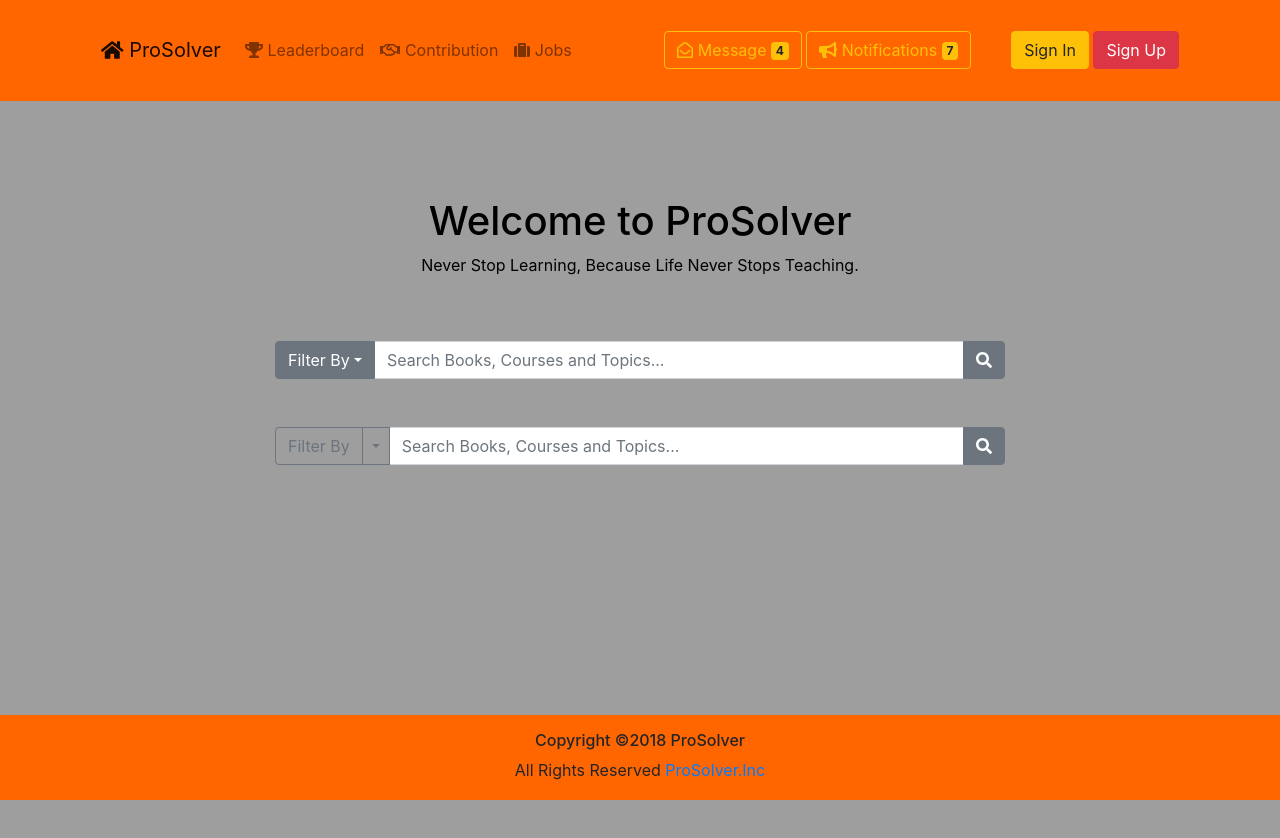
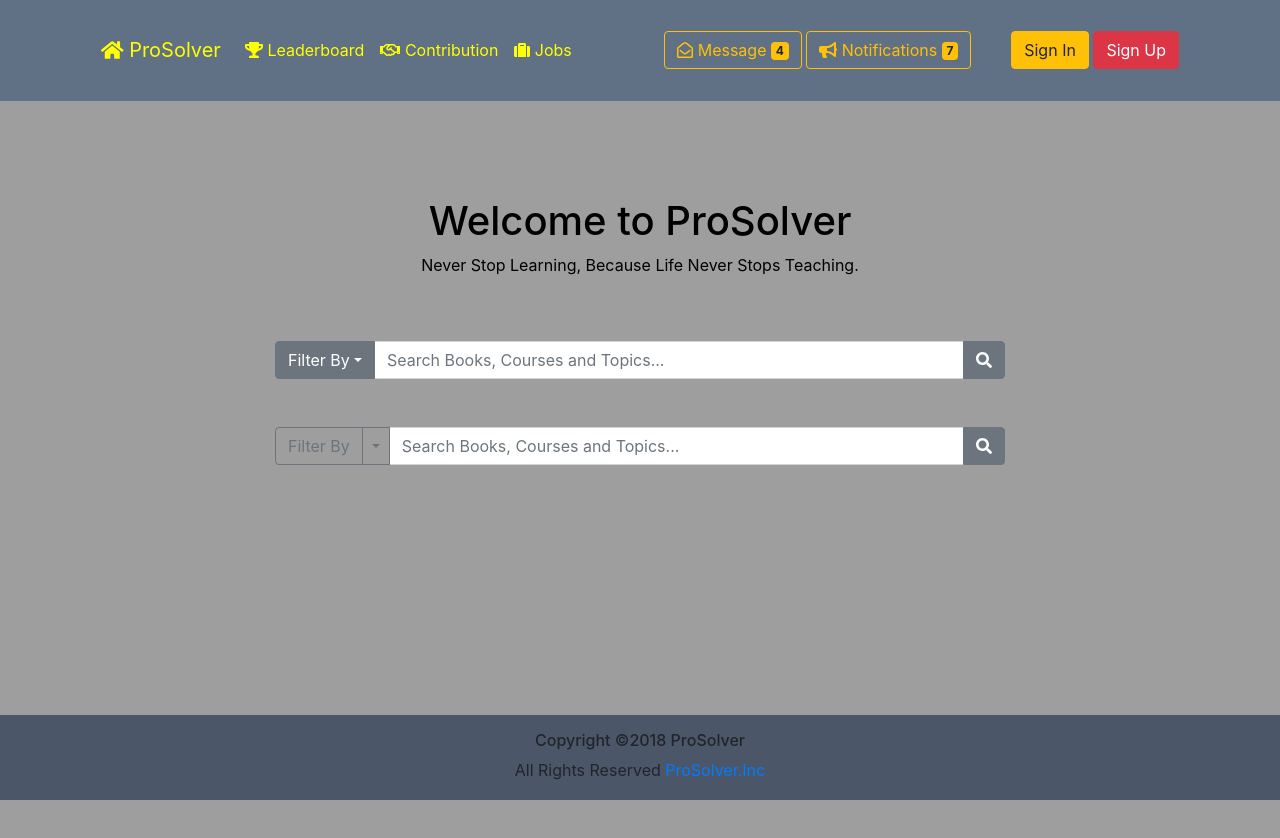
Before and after one commit to nurislam03/ProSolver, a React (Create React App) app in the folder client/: page / in a window 1280 px wide. Shown: the top 838 px of the page. Built offline with nearby package versions, Linux system fonts and the light colour scheme.

Commit message:
Unnecessary change

```diff
--- a/client/src/Main.js
+++ b/client/src/Main.js
@@ -20,7 +20,7 @@ class Main extends Component {
                     <Route exact path='/signup' component={SignUp} />
                     <Route exact path='/signin' component={SignIn} />
 
-                    {/*later, singin state will require to got to profile */}
+                    {/*later,  */}
                     <Route exact path='/profile' component={Profile} />
                 </switch>
             </main>
--- a/client/src/components/ComponentsCSS.css
+++ b/client/src/components/ComponentsCSS.css
@@ -2,7 +2,7 @@
 .HomeBodyCSS {
     height: 510px;
     width: 100%;
-    background-image: url(http://localhost:3000/image/9.jpeg);
+    background-image: url(http://localhost:3000/image/1.jpg);
     background-size: cover;
     background-position: top;
     background-repeat: no-repeat;
@@ -15,7 +15,7 @@
     .HomeBodyCSS {
         height: 800px;
         width: 100%;
-        background-image: url(http://localhost:3000/image/9.jpeg);
+        background-image: url(http://localhost:3000/image/1.jpg);
         background-size: cover;
         background-position: top;
         background-repeat: no-repeat;
--- a/client/src/components/Home.js
+++ b/client/src/components/Home.js
@@ -45,7 +45,6 @@ class Home extends Component {
             <div className="HomeBodyCSS">
                 <div className="container">
                     <br /> <br /> <br /> <br />
-
                     <h1>Welcome to ProSolver</h1>
                     <p>Never Stop Learning, Because Life Never Stops Teaching.</p>
 
--- a/client/src/components/users/SignUp.js
+++ b/client/src/components/users/SignUp.js
@@ -1,9 +1,7 @@
-import React, { Component } from 'react';
+import React, {Component} from 'react';
 import './UsersCSS.css';
 
-
 class SignUp extends Component {
-
     render() {
         return (
             <div className="SignUpCSS">
@@ -14,6 +12,6 @@ class SignUp extends Component {
             </div>
         );
     }
-}
+};
 
 export default SignUp;
--- a/client/src/views/Header.js
+++ b/client/src/views/Header.js
@@ -1,6 +1,5 @@
 import React, { Component } from 'react';
-import {LinkContainer} from 'react-router-bootstrap';
-import {Link} from 'react-router-dom';
+import { LinkContainer } from 'react-router-bootstrap';
 import './ViewsCSS.css';
 import {
     Collapse,
@@ -41,18 +40,18 @@ class Header extends Component {
            <div className="CustomHeaderCSS">
                <div className="container">
                    <Navbar color="faded" light expand="md">
-                       <NavbarBrand href="/"> <i class="fas fa-home"></i> ProSolver</NavbarBrand>
+                       <NavbarBrand style={{color: 'yellow'}} href="/"> <i class="fas fa-home"></i> ProSolver</NavbarBrand>
                        <NavbarToggler onClick={this.toggle} />
                        <Collapse isOpen={this.state.isOpen} navbar>
                            <Nav className="mr-auto" navbar>
                                <NavItem>
-                                   <NavLink href="#"> <i class="fas fa-trophy"></i> Leaderboard</NavLink>
+                                   <NavLink style={{color: 'yellow'}} href="#"> <i class="fas fa-trophy"></i> Leaderboard</NavLink>
                                </NavItem>
                                <NavItem>
-                                   <NavLink href="#"> <i class="far fa-handshake"></i> Contribution</NavLink>
+                                   <NavLink style={{color: 'yellow'}} href="#"> <i class="far fa-handshake"></i> Contribution</NavLink>
                                </NavItem>
                                <NavItem>
-                                   <NavLink href="#"> <i class="fas fa-suitcase"></i> Jobs</NavLink>
+                                   <NavLink style={{color: 'yellow'}} href="#"> <i class="fas fa-suitcase"></i> Jobs</NavLink>
                                </NavItem>
                            </Nav>
 
--- a/client/src/views/ViewsCSS.css
+++ b/client/src/views/ViewsCSS.css
@@ -3,7 +3,7 @@
     padding: 1.4rem;
     color: white;
     transition: 200ms;
-    background: #ff6600;
+    background: #607085;
 }
 
 .CustomFooterCSS {
@@ -11,7 +11,7 @@
     left: 0;
     bottom: 0;
     width: 100%;
-    background-color: #ff6600;
+    background-color: #4b5768;
     text-align: center;
     padding: 1rem;
     margin-top: 20px;
```
Also changed, not shown: client/src/components/users/UsersCSS.css (line endings or trailing spaces).
